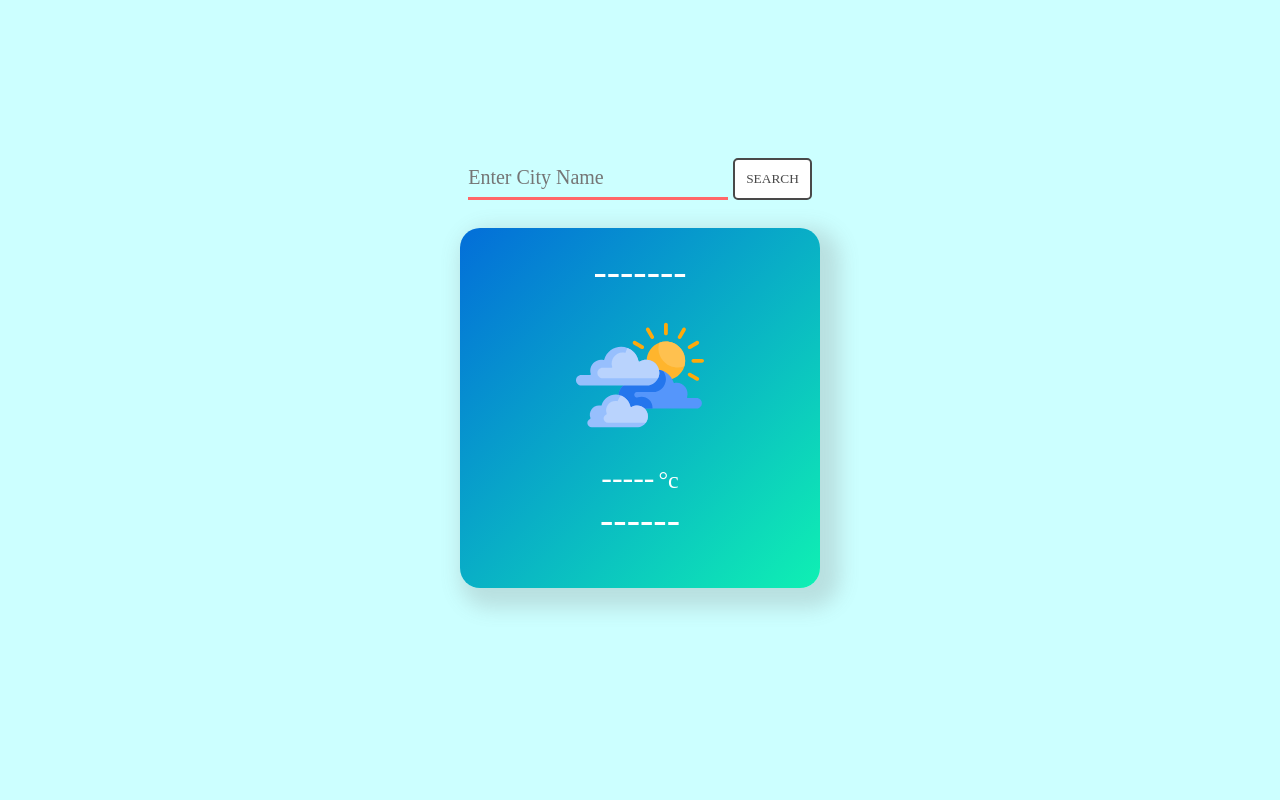
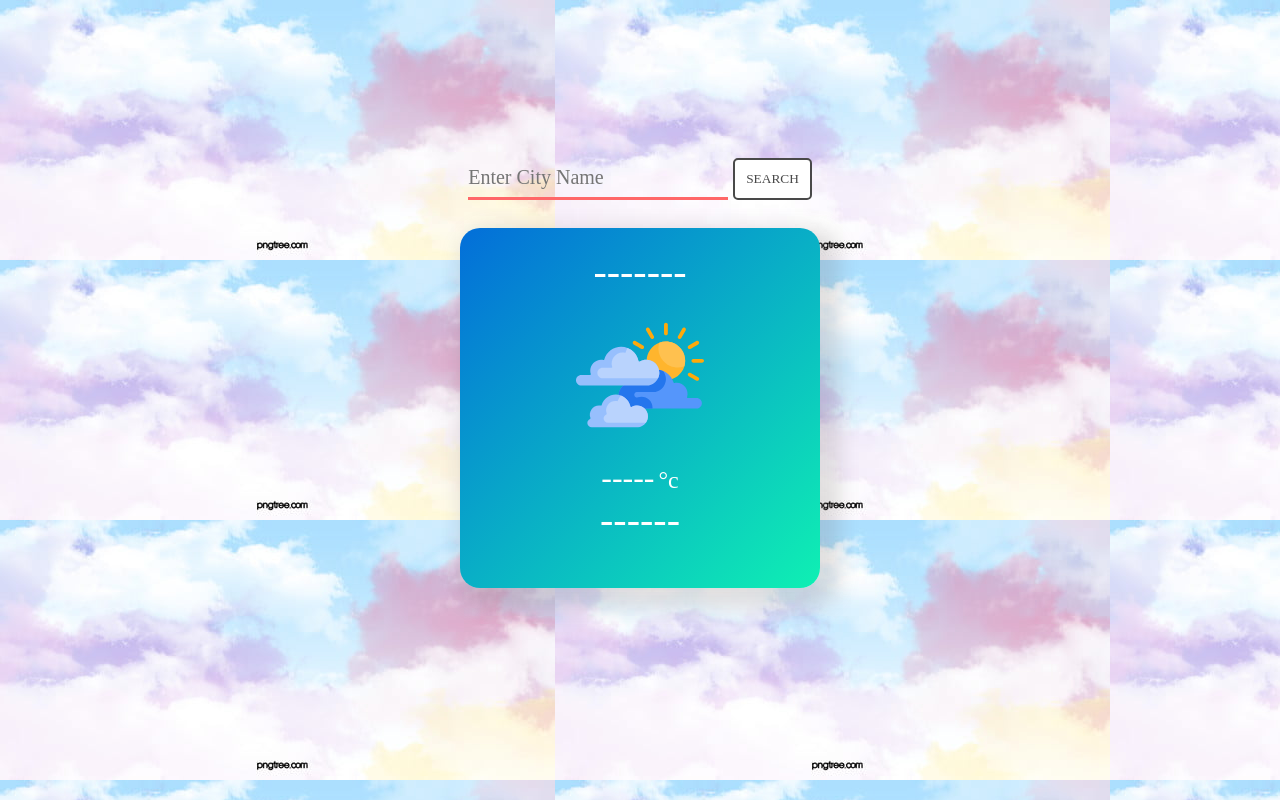
Before and after one commit to aditya-gaikwad/Weather-app, a plain HTML site: page index.html in a window 1280 px wide. Drawn offline with Linux system fonts and the light colour scheme.

Commit message:
Update style.css

```diff
--- a/style.css
+++ b/style.css
@@ -7,7 +7,7 @@
 body{
     /* height: 100px; */
     background-color:#ccffff;
-    background-image:url("back1.jpg");
+    background-image:url("back1.jfif");
 }
 
 #search-form
```
